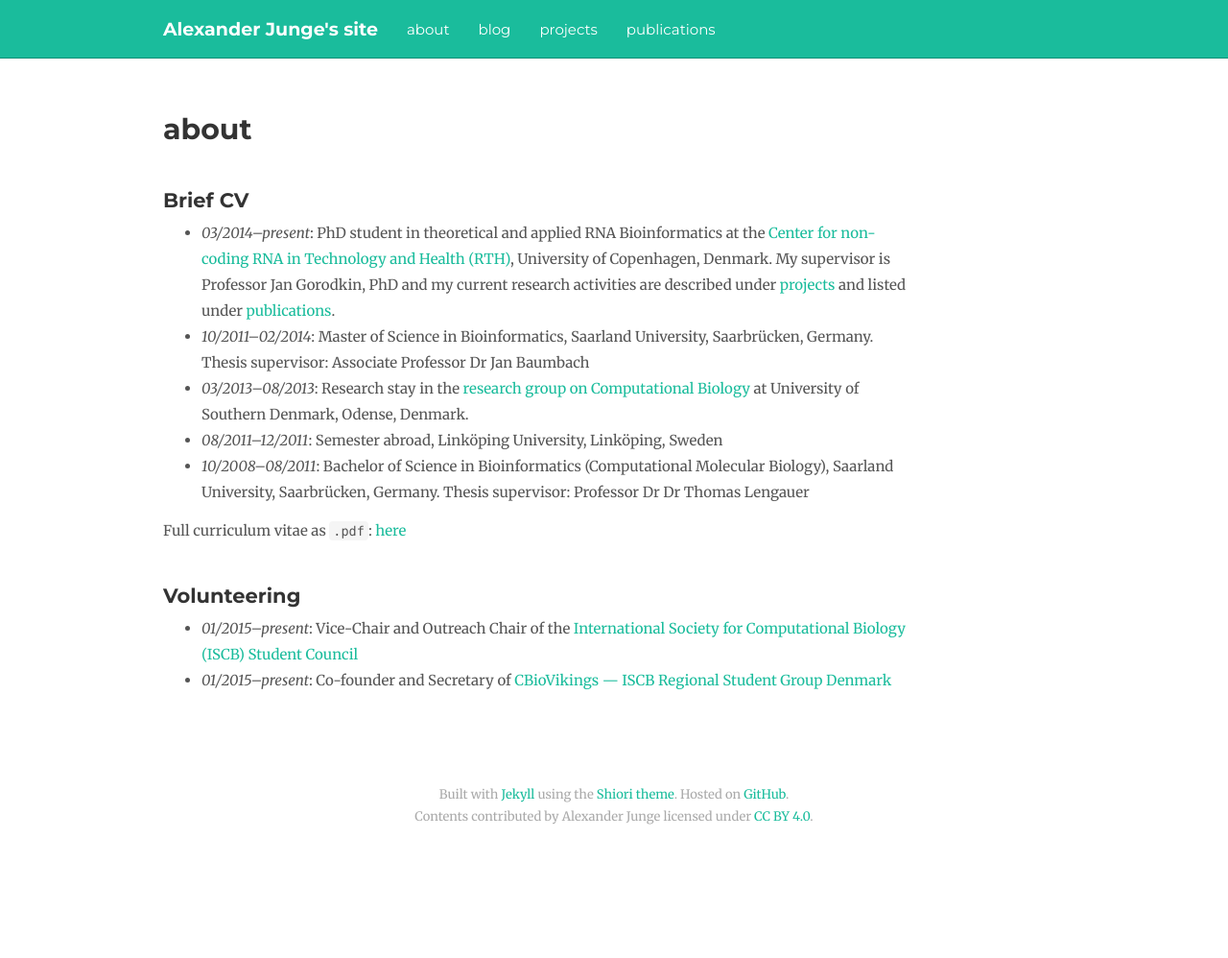
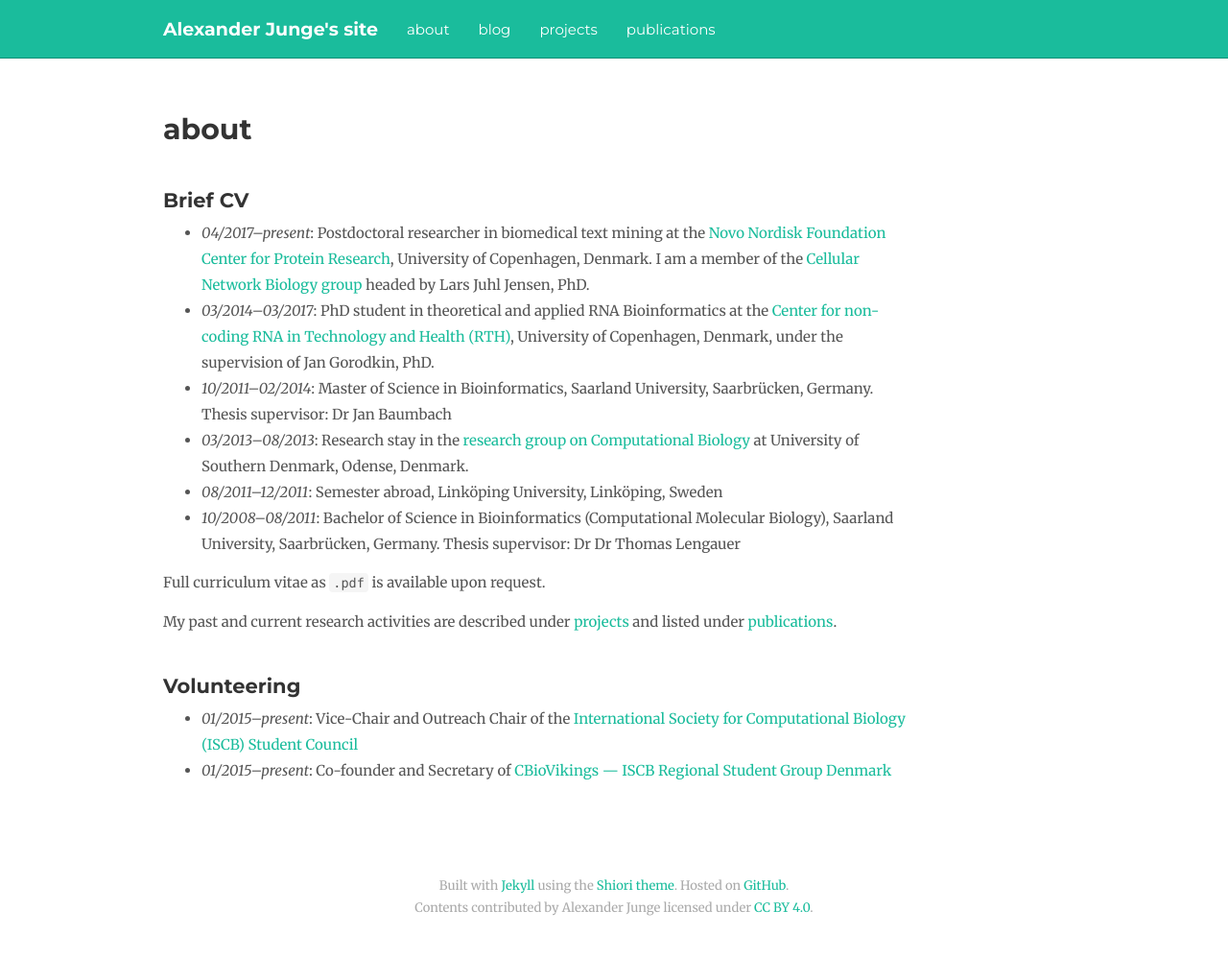
Before and after one commit to JungeAlexander/JungeAlexander.github.io, a Jekyll site: the page built from pages/about.md, in a window 1280 px wide. Shown: the whole page at 96% size. Built offline with Jekyll 4.4.1, drawn with Linux system fonts in a browser that asks for light colours; nearby versions of some CDN libraries; comment, search, counter and statistics services are not loaded; before the commit the page ends 903 px from its top, so only the background shows below that.

Commit message:
Update About page by mentioning postdoc

```diff
--- a/pages/about.md
+++ b/pages/about.md
@@ -6,13 +6,16 @@ description: Website created by Alexander Junge with GitHub Pages
 
 ## Brief CV
 
-- *03/2014--present*: PhD student in theoretical and applied RNA Bioinformatics at the [Center for non-coding RNA in Technology and Health (RTH)](http://rth.dk/), University of Copenhagen, Denmark. My supervisor is Professor Jan Gorodkin, PhD and my current research activities are described under [projects](/pages/projects.html) and listed under [publications](/pages/publications.html).
-- *10/2011--02/2014*: Master of Science in Bioinformatics, Saarland University, Saarbrücken, Germany. Thesis supervisor: Associate Professor Dr Jan Baumbach
+- *04/2017--present*: Postdoctoral researcher in biomedical text mining at the [Novo Nordisk Foundation Center for Protein Research](http://www.cpr.ku.dk/), University of Copenhagen, Denmark. I am a member of the [Cellular Network Biology group](http://www.cpr.ku.dk/research/disease-systems-biology/jensen/) headed by Lars Juhl Jensen, PhD.
+- *03/2014--03/2017*: PhD student in theoretical and applied RNA Bioinformatics at the [Center for non-coding RNA in Technology and Health (RTH)](http://rth.dk/), University of Copenhagen, Denmark, under the supervision of Jan Gorodkin, PhD.
+- *10/2011--02/2014*: Master of Science in Bioinformatics, Saarland University, Saarbrücken, Germany. Thesis supervisor: Dr Jan Baumbach
 - *03/2013--08/2013*: Research stay in the [research group on Computational Biology](http://www.baumbachlab.net/) at University of Southern Denmark, Odense, Denmark.
 - *08/2011--12/2011*: Semester abroad, Linköping University, Linköping, Sweden
-- *10/2008--08/2011*: Bachelor of Science in Bioinformatics (Computational Molecular Biology), Saarland University, Saarbrücken, Germany. Thesis supervisor: Professor Dr Dr Thomas Lengauer
+- *10/2008--08/2011*: Bachelor of Science in Bioinformatics (Computational Molecular Biology), Saarland University, Saarbrücken, Germany. Thesis supervisor: Dr Dr Thomas Lengauer
 
-Full curriculum vitae as `.pdf`: [here]({{ BASE_PATH }}/assets/alexander-junge-cv-website.pdf)
+Full curriculum vitae as `.pdf` is available upon request.
+
+My past and current research activities are described under [projects](/pages/projects.html) and listed under [publications](/pages/publications.html).
 
 ## Volunteering
 
```
